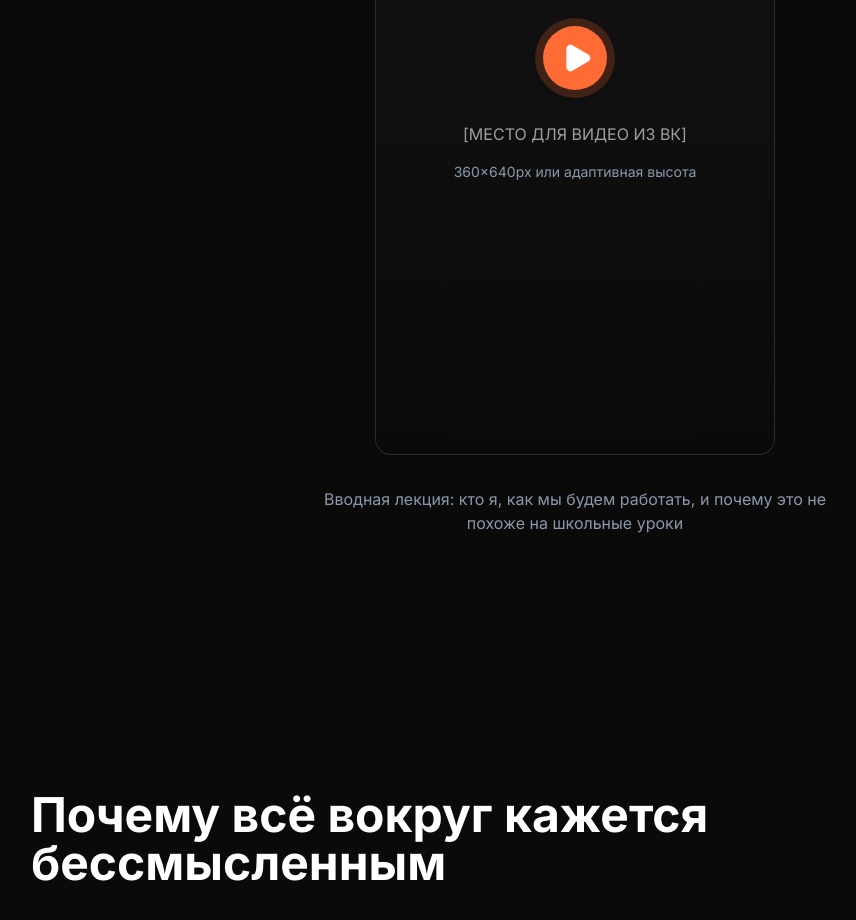
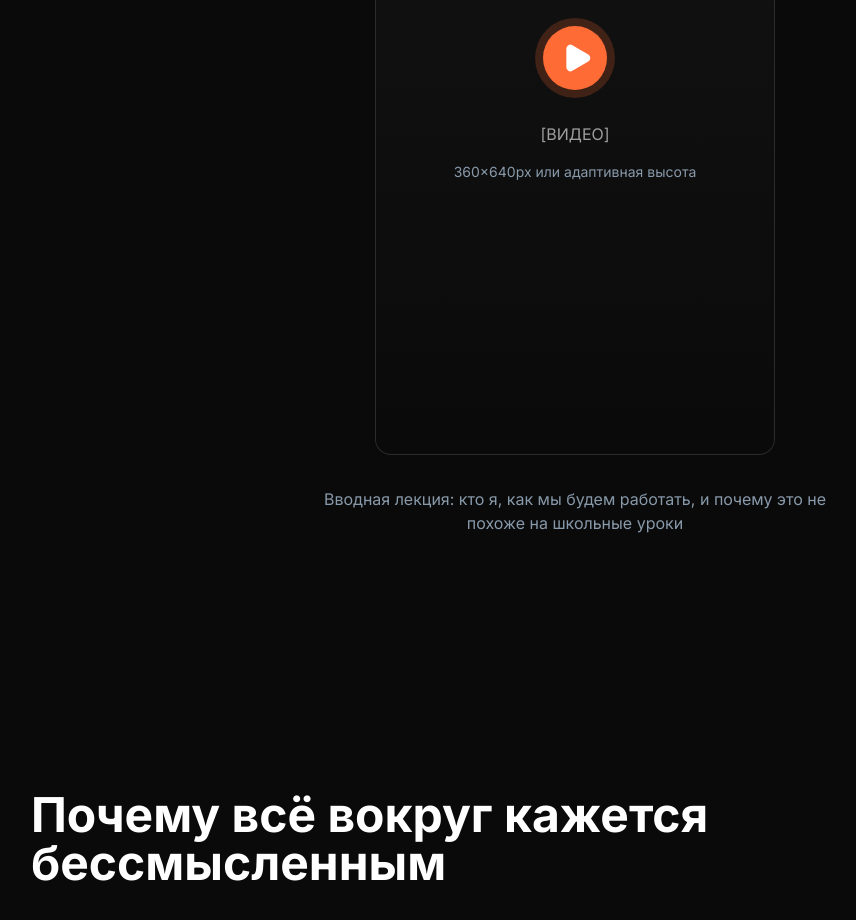
Before and after one commit to tagir751/Ticket, a React (Vite) app: page / in a window 1280 px wide. Shown: the part 1280-2200 px from the top of the page, without its empty margins (65-921 px from the left). Built offline with nearby package versions, Linux system fonts and the light colour scheme.

Commit message:
Update VideoSection.tsx

```diff
--- a/src/sections/VideoSection.tsx
+++ b/src/sections/VideoSection.tsx
@@ -38,7 +38,7 @@ export default function VideoSection() {
                 </div>
               </motion.div>
               <p className="text-white/60 text-center px-8">
-                [МЕСТО ДЛЯ ВИДЕО ИЗ ВК]
+                [ВИДЕО]
               </p>
               <p className="text-slate-text text-sm mt-4 text-center px-8">
                 360×640px или адаптивная высота
```
